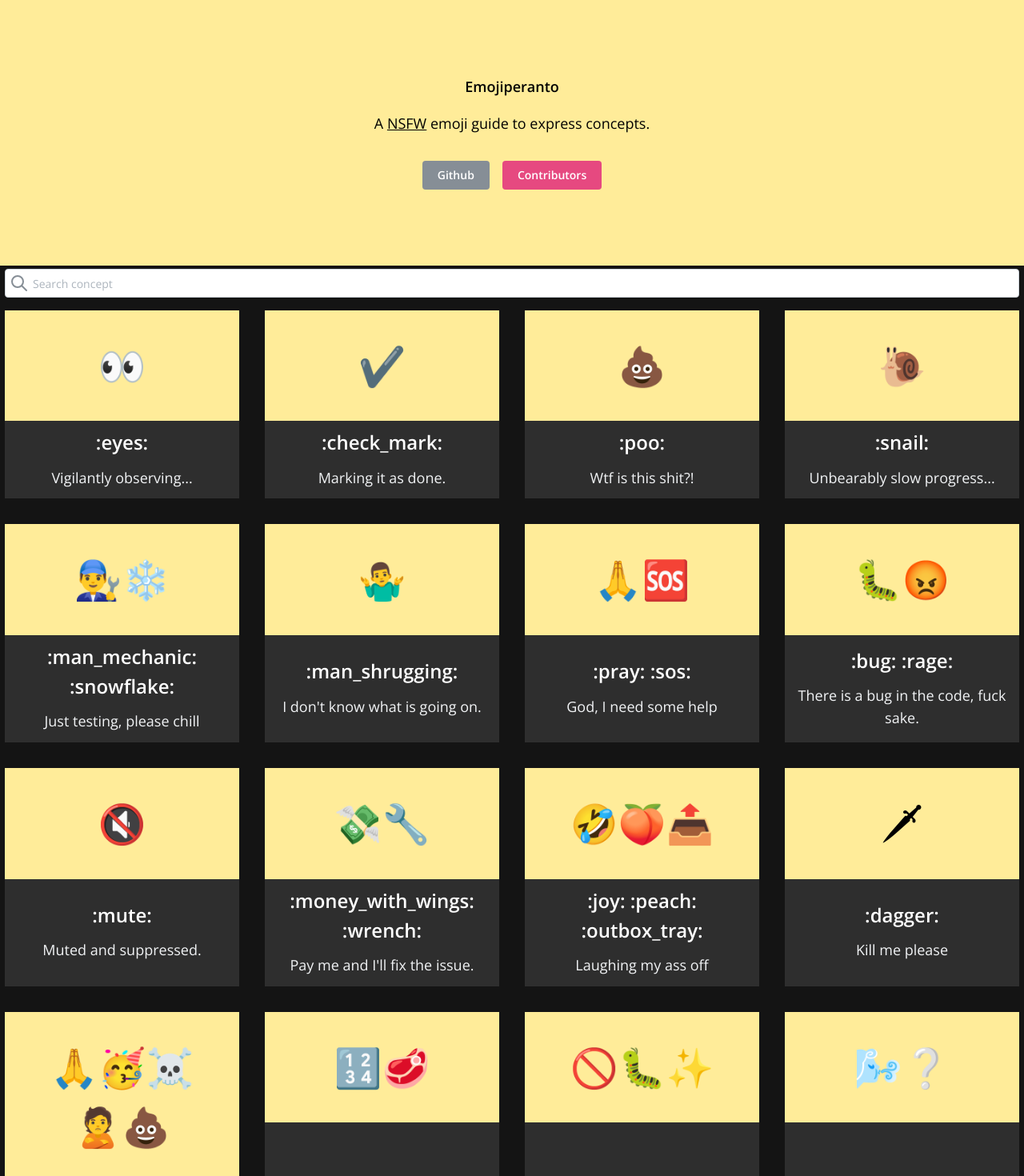
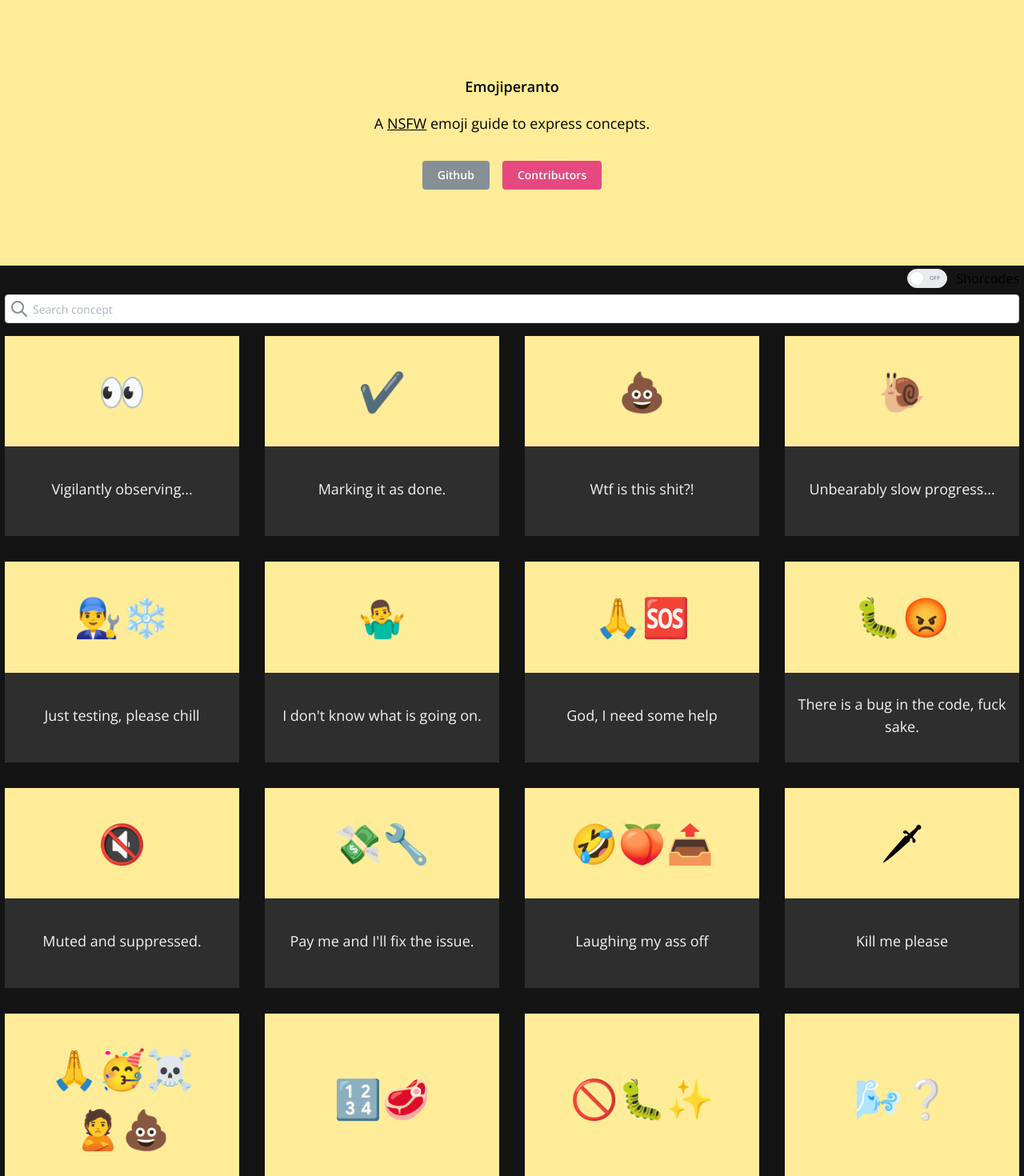
Before and after one commit to LorenzoScebba/emojiperanto, a Next.js app: page / in a window 1280 px wide. Shown: the top 1470 px of the page at 80% size. Built offline with nearby package versions, Linux system fonts and the light colour scheme.

Commit message:
Improved UI

```diff
--- a/components/Emoji/Emoji.module.css
+++ b/components/Emoji/Emoji.module.css
@@ -3,6 +3,11 @@
     flex-direction: column;
     background: var(--mantine-color-yellow-2);
     min-width: var(--emoji-card-min-width);
+}
+
+.notification {
+    border-width: 1px;
+    border-color: var(--mantine-color-gray-7)
 }
 
 .emojiIcon {
@@ -11,9 +16,12 @@
     font-size: 48px;
     padding: 32px;
     text-align: center;
+    transition: transform 200ms ease;
+    flex-grow: 1;
 
     @mixin hover {
         cursor: pointer;
+        transform: scale(1.1);
     }
 }
 
@@ -22,7 +30,7 @@
     place-content: center;
     background-color: var(--mantine-color-dark-6);
     padding: 8px 8px 12px;
-    flex-grow: 1;
+    min-height: 112px
 }
 
 .title {
--- a/components/Emoji/Emoji.tsx
+++ b/components/Emoji/Emoji.tsx
@@ -1,17 +1,25 @@
 import React from "react";
-import { Emoji } from "@/data/emojis";
+import { IEmoji } from "@/data/emojis";
 import styles from "./Emoji.module.css";
 import { Box, CopyButton } from "@mantine/core";
 import { notifications } from "@mantine/notifications";
 
-const Emoji = (props: Emoji) => {
+interface EmojiProps extends IEmoji {
+  showShortcode?: boolean;
+}
+
+const Emoji = (props: EmojiProps) => {
   const copyAndShowNotification = (copy: () => void) => {
     copy();
     notifications.show({
       title: `Emoji ${props.emoji} copied!`,
       message: `You can now paste it anywhere!`,
-      color: "transparent",
+      color: "blue",
       autoClose: 3000,
+      withBorder: true,
+      classNames: {
+        root: styles.notification,
+      },
     });
   };
 
@@ -28,7 +36,9 @@ const Emoji = (props: Emoji) => {
         )}
       </CopyButton>
       <Box className={styles.texts}>
-        <Box className={styles.title}>{props.title}</Box>
+        {props.showShortcode && (
+          <Box className={styles.title}>{props.title}</Box>
+        )}
         <Box className={styles.description}>{props.description}</Box>
       </Box>
     </Box>
--- a/components/Main/Main.tsx
+++ b/components/Main/Main.tsx
@@ -4,13 +4,24 @@ import React, { useState } from "react";
 import data from "@/data/emojis";
 import styles from "./Main.module.css";
 import Emoji from "@/components/Emoji/Emoji";
-import { Box, TextInput } from "@mantine/core";
+import { Box, Group, Switch, TextInput } from "@mantine/core";
 import { IconSearch } from "@tabler/icons-react";
 
 const Main = () => {
+  const [enableShortcodes, setEnableShortcodes] = useState(false);
   const [filter, setFilter] = useState("");
   return (
     <Box component={"main"} className={styles.main}>
+      <Group justify="flex-end" mb={8}>
+        <Switch
+          checked={enableShortcodes}
+          onChange={(v) => setEnableShortcodes(v.currentTarget.checked)}
+          size="md"
+          onLabel="ON"
+          offLabel="OFF"
+          label="Shorcodes"
+        />
+      </Group>
       <TextInput
         mb={16}
         leftSection={<IconSearch />}
@@ -27,7 +38,7 @@ const Main = () => {
               d.description.toLowerCase().includes(filter.toLowerCase())
           )
           .map((d) => (
-            <Emoji key={d.title} {...d} />
+            <Emoji key={d.title} showShortcode={enableShortcodes} {...d} />
           ))}
       </Box>
     </Box>
--- a/data/emojis.ts
+++ b/data/emojis.ts
@@ -1,4 +1,4 @@
-export interface Emoji {
+export interface IEmoji {
   emoji: string;
   title: string;
   description: string;
@@ -97,6 +97,6 @@ const data = [
     title: ":facepalm:",
     description: "What a terrible failure.",
   },
-] as Emoji[];
+] as IEmoji[];
 
 export default data;
```
